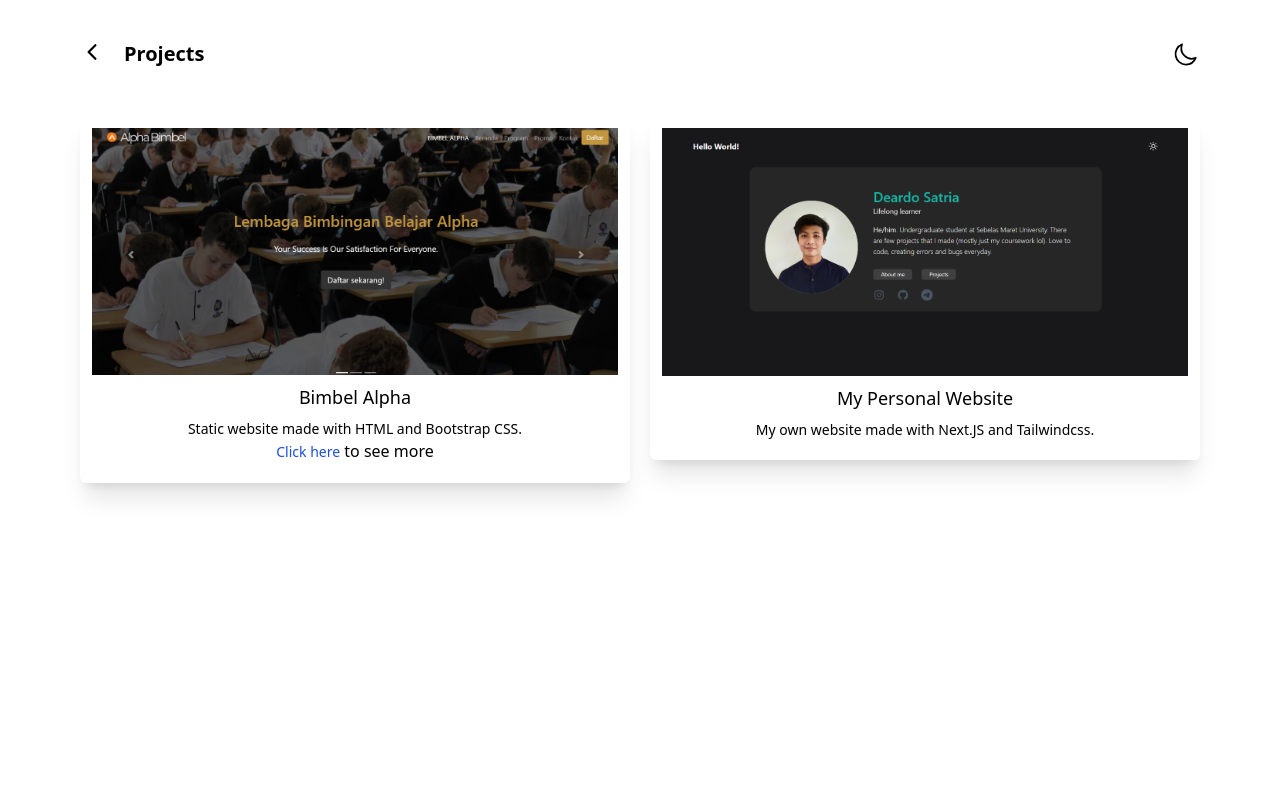
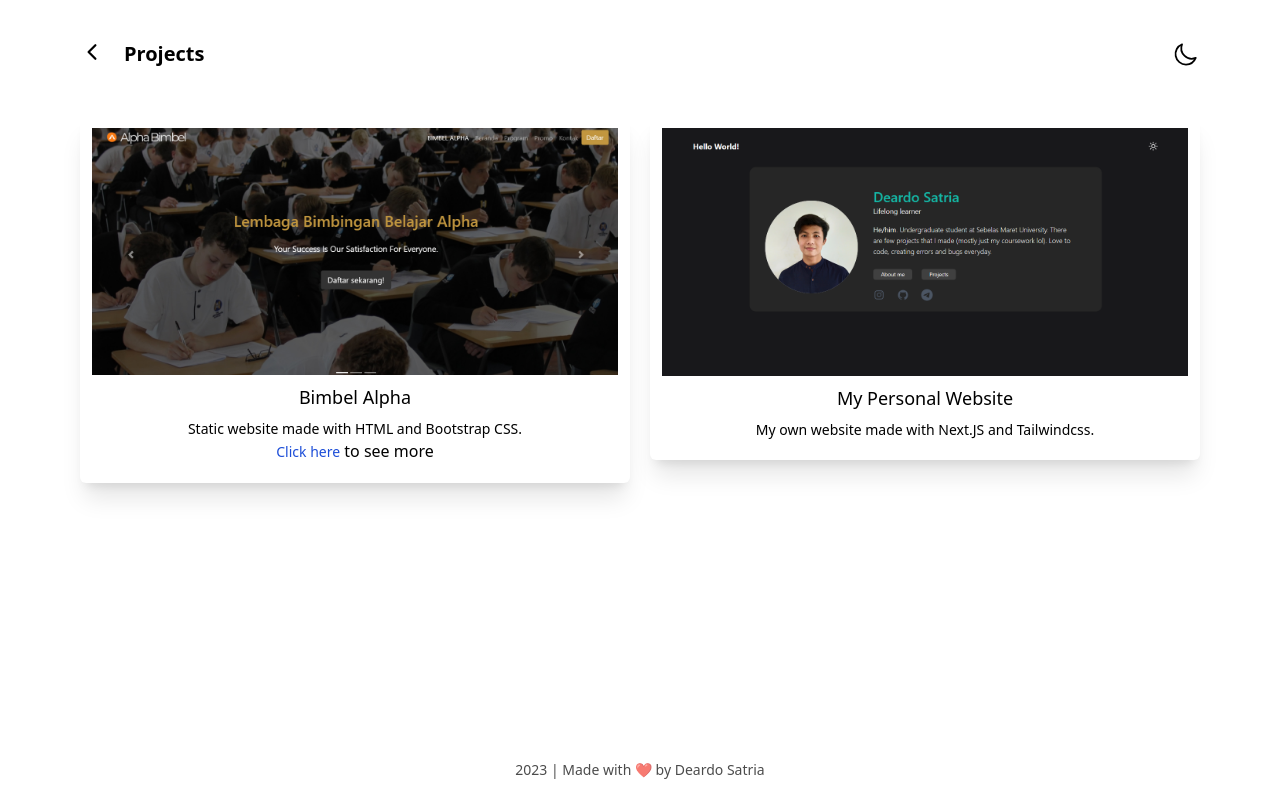
Before and after one commit to deardosatria7/deardosatria7, a Next.js app in the folder my-website/: page /projects in a window 1280 px wide. Built offline with nearby package versions, Linux system fonts and the light colour scheme.

Commit message:
add footer

```diff
--- a/my-website/components/Layout.tsx
+++ b/my-website/components/Layout.tsx
@@ -1,5 +1,6 @@
 import Head from "next/head";
 import Footer from "@/sections/Footer";
+import { Main } from "next/document";
 
 const Layout = ({ children }: any) => {
   return (
@@ -10,10 +11,7 @@ const Layout = ({ children }: any) => {
         <meta name="viewport" content="width=device-width, initial-scale=1" />
         <link rel="icon" href="/favicon.ico" />
       </Head>
-      <div className="min-h-screen bg-white px-10 md:px-20 dark:bg-zinc-900 transform transition duration-300">
-        {children}
-        <Footer />
-      </div>
+      <section className="min-h-screen bg-white px-10 md:px-20 dark:bg-zinc-900 transform transition duration-300">{children}</section>
     </>
   );
 };
--- a/my-website/pages/about.tsx
+++ b/my-website/pages/about.tsx
@@ -1,6 +1,7 @@
 import Header from "@/sections/Header";
 import Link from "next/link";
 import { IoChevronBack } from "react-icons/io5";
+import Footer from "@/sections/Footer";
 
 const about = () => {
   return (
--- a/my-website/pages/projects.tsx
+++ b/my-website/pages/projects.tsx
@@ -5,6 +5,7 @@ import Card from "@/components/card";
 import Image from "next/legacy/image";
 import Alpha from "../public/alpha.jpg";
 import CV from "../public/cv.png";
+import Footer from "@/sections/Footer";
 
 const projects = () => {
   return (
@@ -15,7 +16,7 @@ const projects = () => {
         </Link>
         <h1 className="text-xl font-bold dark:text-white">Projects</h1>
       </Header>
-      <section>
+      <main>
         <div className="flex flex-col justify-center md:flex-row md:flex-wrap md:gap-5">
           <div className="flex-1 basis-1/3">
             <Card>
@@ -39,7 +40,8 @@ const projects = () => {
             </Card>
           </div>
         </div>
-      </section>
+      </main>
+      <Footer />
     </>
   );
 };
--- a/my-website/sections/Footer.tsx
+++ b/my-website/sections/Footer.tsx
@@ -1,4 +1,12 @@
 const Footer = () => {
-  return <></>;
+  return (
+    <>
+      <div className="p-20">
+        <footer className="fixed text-center left-0 right-0 bottom-5 justify-center">
+          <div className="text-sm opacity-70 dark:text-gray-300">2023 | Made with ❤ by Deardo Satria</div>
+        </footer>
+      </div>
+    </>
+  );
 };
 export default Footer;
```
